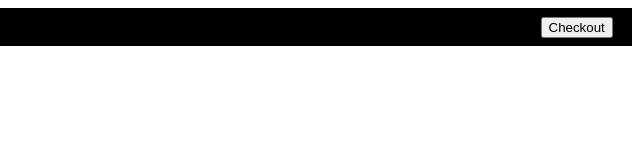
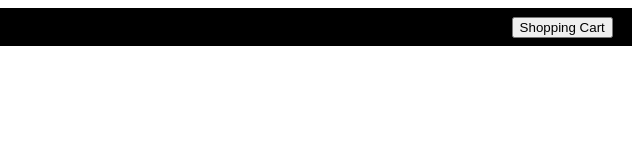
Before and after one commit to deanmastria/Ecommerce-Site, a plain HTML site: page index.html in a window 1280 px wide. Shown: the full height of the page, 640-1280 px from the left. Drawn offline with Linux system fonts and the light colour scheme.

Commit message:
added comments

```diff
--- a/index.html
+++ b/index.html
@@ -21,8 +21,8 @@
                     <li><a href="#">Contact</a></li>
                 </ul>
             </div>
-            <div class="checkout">
-                <button>Checkout</button>
+            <div class="shoppingcart">
+                <button>Shopping Cart</button>
             </div>
     </nav>
 </body>
--- a/styles.css
+++ b/styles.css
@@ -1,4 +1,5 @@
-.nav_container {
+/*Style for the nav bar*/
+.nav_container { /*flexbox for nav*/
     display:flex;
     flex-direction: row;
     align-items: center;
@@ -25,7 +26,7 @@
     display:block;
     padding: 10px 20px;
 }
-.navbar ul ul {
+.navbar ul ul { /*creates dropdown menu*/
     position:absolute;
     top : 100%;
     display: none;
@@ -39,7 +40,7 @@
 .navbar ul ul li a:hover {
     background-color: black;
 }
-.nav_container .checkout {
+.nav_container .shoppingcart { /*formats where the shopping cart button is*/
     display:flex;
     align-items: center;
     justify-content: flex-end;
```
